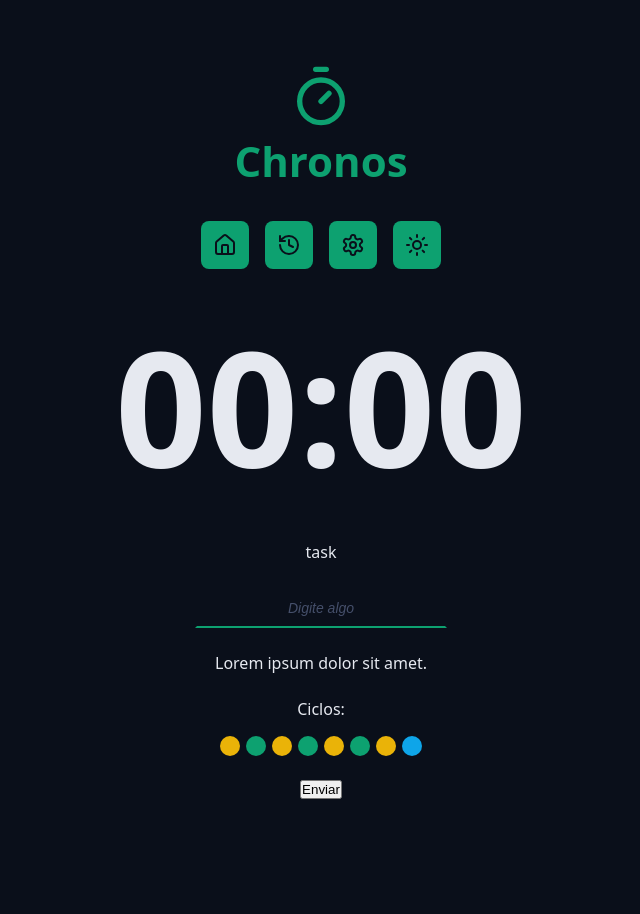
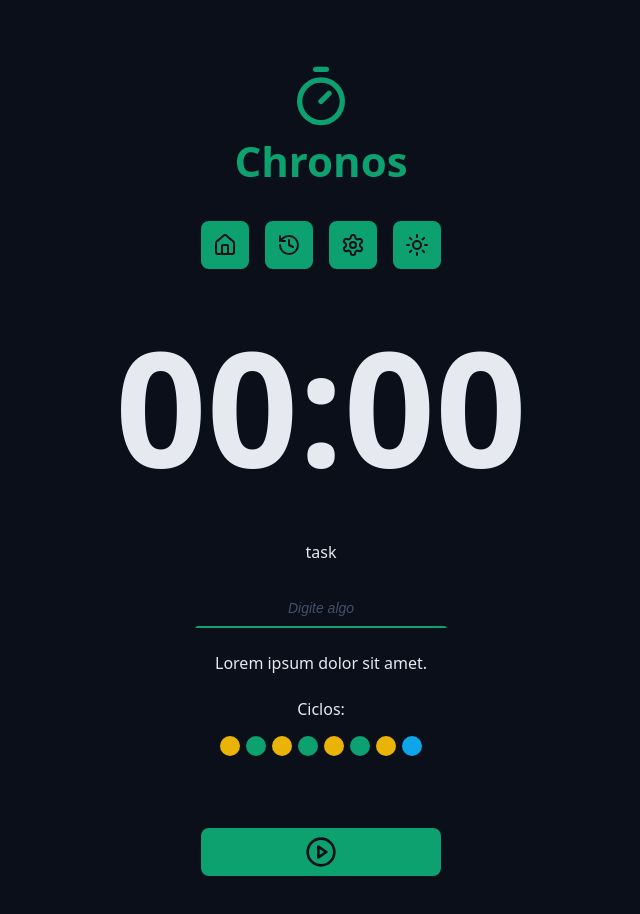
Before and after one commit to Leonardodev126/Aprendendo_React_Projeto_Chronos, a React app in the folder chronos-pomodoro/: page / in a window 1280 px wide. Shown: the top 914 px of the page, without its empty margins (319-959 px from the left). Before the commit the page ends 831 px from the top, so only its background shows below. Built offline with nearby package versions, Linux system fonts and the light colour scheme; the HTML template or start-up script is replaced by a standard one.

Commit message:
Criando o botão

```diff
--- a/chronos-pomodoro/src/App.tsx
+++ b/chronos-pomodoro/src/App.tsx
@@ -6,6 +6,8 @@
 import "./styles/theme.css";
 import "./styles/global.css";
 import { Cycles } from "./components/Cycles";
+import { DefaultButton } from "./components/DefaultButton";
+import { PlayCircleIcon } from "lucide-react";
 
 export function App() {
   return (
@@ -39,7 +41,7 @@
           </div>
 
           <div className='formRow'>
-            <button>Enviar</button>
+            <DefaultButton icon={<PlayCircleIcon />} color="green" />
           </div>
 
 
--- /dev/null
+++ b/chronos-pomodoro/src/components/DefaultButton/index.tsx
@@ -0,0 +1,17 @@
+import type React from "react"
+import styles from "./styles.module.css"
+
+type DefaultButton = {
+  icon: React.ReactNode;
+  color?: "green" | 'red';
+} & React.ComponentProps<"button">;
+
+export function DefaultButton({ icon, color = "green", ...props }: DefaultButton) {
+  return (
+    <>
+      <button className={`${styles.button} ${styles[color]}`} {...props}>
+        {icon}
+      </button>
+    </>
+  )
+}
--- /dev/null
+++ b/chronos-pomodoro/src/components/DefaultButton/styles.module.css
@@ -0,0 +1,32 @@
+
+.button {
+  border: none;
+  display: flex;
+  align-items: center;
+  justify-content: center;
+  min-width: 24rem;
+  padding: 0.8rem;
+  border-radius: 0.8rem;
+  margin: 4.8rem 0;
+  cursor: pointer;
+  transition: 0.1s ease-in-out;
+}
+
+.button svg {
+  width: 3.2rem;
+  height: 3.2rem;
+}
+
+.button:hover {
+  filter: brightness(80%);
+}
+
+.green {
+  background-color: var(--primary);
+  color: var(--text-over-primary-dark);
+}
+
+.red {
+  background-color: var(--error);
+  color: var(--text-over-primary);
+}
--- a/chronos-pomodoro/src/components/Menu/styles.module.css
+++ b/chronos-pomodoro/src/components/Menu/styles.module.css
@@ -11,7 +11,7 @@
     justify-content: center;
     align-items: center;
     text-decoration: none;
-    color: var(--text-over-primary);
+    color: var(--text-over-primary-dark);
     background: var(--primary);
     padding: 1.2rem;
     border-radius: 0.8rem;
--- a/chronos-pomodoro/src/styles/theme.css
+++ b/chronos-pomodoro/src/styles/theme.css
@@ -21,8 +21,8 @@
   --error: #991b1b;
   --info: #0ea5e9;
 
-  --text-over-primary: #0a0f1a;
-  --text-over-primary-dark: #e6e9f0;
+  --text-over-primary: #e6e9f0;
+  --text-over-primary-dark: #0a0f1a;
   --text-over-primary-light: #0a0f1a;
   --text-over-success: #0a0f1a;
   --text-over-warning: #0a0f1a;
```
